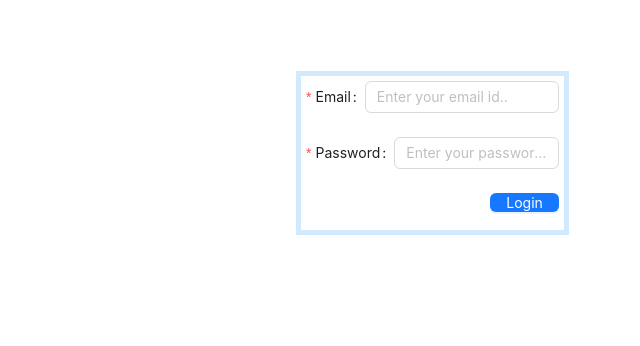
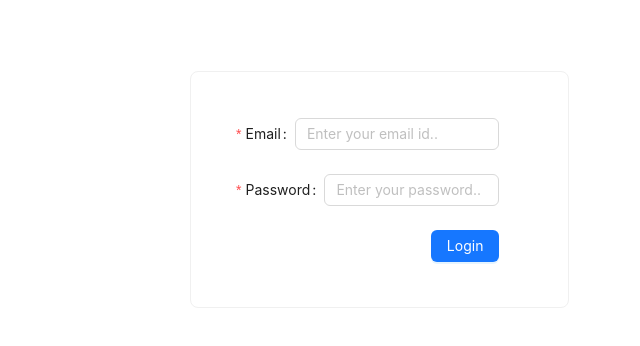
Before and after one commit to warpan20/ecommerce_react_redux_antdesign, a React (Create React App) app: page / in a window 1280 px wide. Shown: the top 346 px of the page, without its empty margins (640-1280 px from the left). Built offline with nearby package versions, Linux system fonts and the light colour scheme.

Commit message:
wrapped the login box in a card

```diff
--- a/src/Pages/Login.js
+++ b/src/Pages/Login.js
@@ -1,4 +1,4 @@
-import {Form, Button, Typography, Checkbox, Input} from 'antd'
+import {Form, Button, Typography, Checkbox, Input, Card} from 'antd'
 import { useNavigate } from "react-router-dom";
 
 
@@ -9,9 +9,8 @@ function Login() {
         navigate(`/home`);
       };
     return <div style={{display:'flex', justifyContent:'right'}}>
-
-        <div style={{ width:'20%',border: '5px solid #d9d9d9',
-    borderColor:'rgba(33, 150, 243, 0.2)',padding:'5px',margin:'5%', display: 'flex',justifyContent:'right'}}> <Form
+        <Card style={{marginTop:'5%',marginRight:'5%', width:'30%'}}>
+        <div style={{ width:'80%',padding:'5px',margin:'5%', display: 'flex',justifyContent:'right'}}> <Form
     style={{ width:'100%', height:'40%', display:'flex', alignItems:'flex-end', flexDirection:'column'}} onFinish={onSubmit}>
     <Form.Item
       rules={[
@@ -45,6 +44,7 @@ function Login() {
     </Button>
   </Form>
   </div>
+  </Card>
   </div>
 }
 
```
